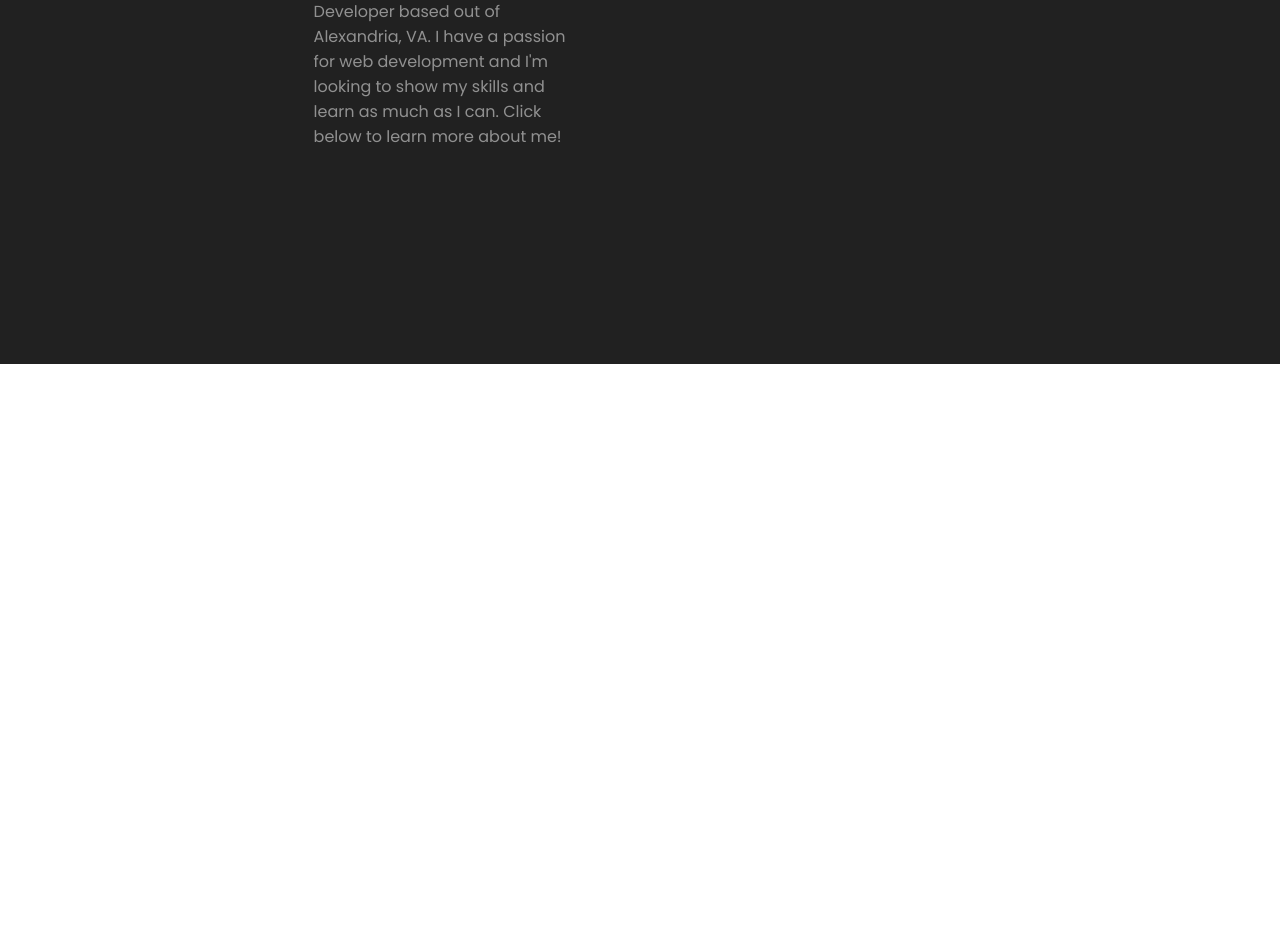
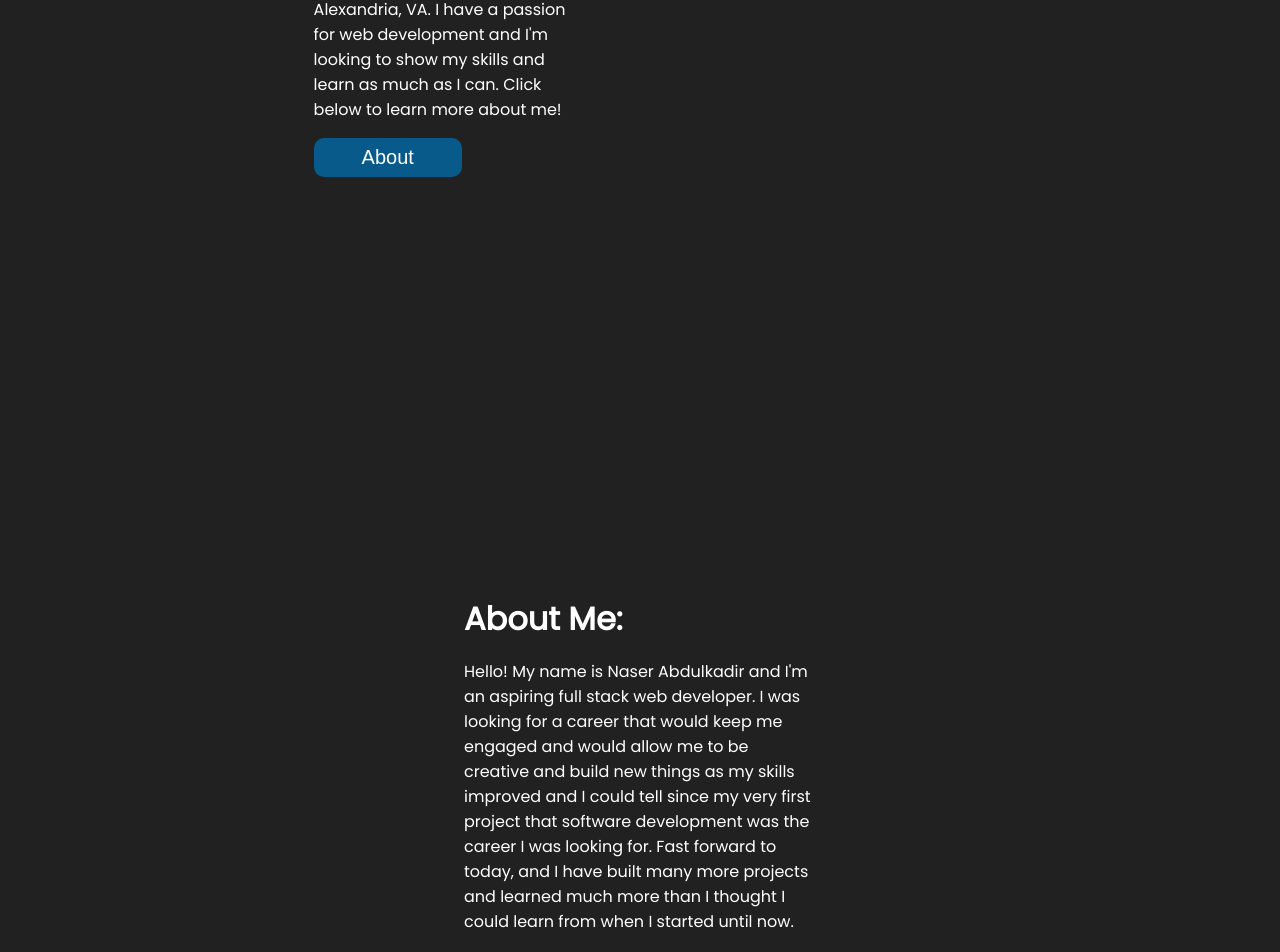
Before and after one commit to naser23/Portfolio, a React (Create React App) app: page / in a window 1280 px wide. Shown: the part 436-1388 px from the top of the page. Before the commit the page ends 800 px from the top, so only its background shows below. Built offline with nearby package versions, Linux system fonts and the light colour scheme.

Commit message:
Working on the about section but not pleased with the design so far. Might change it.

```diff
--- a/src/App.js
+++ b/src/App.js
@@ -1,5 +1,6 @@
 import Navbar from "./components/Navbars/Navbar";
 import Landing from "./pages/Landing";
+import About from "./pages/About";
 import "./styles/home.css";
 
 function App() {
@@ -7,6 +8,7 @@ function App() {
     <main className="HomePage">
       <Navbar />
       <Landing />
+      <About />
     </main>
   );
 }
--- /dev/null
+++ b/src/pages/About.js
@@ -0,0 +1,23 @@
+import React from "react";
+import "../styles/about.css";
+
+function About() {
+  return (
+    <section className="aboutPage">
+      <div className="aboutPageContent">
+        <h1 className="aboutPageHeader">About Me:</h1>
+        <p className="aboutMe">
+          Hello! My name is Naser Abdulkadir and I'm an aspiring full stack web
+          developer. I was looking for a career that would keep me engaged and
+          would allow me to be creative and build new things as my skills
+          improved and I could tell since my very first project that software
+          development was the career I was looking for. Fast forward to today,
+          and I have built many more projects and learned much more than I
+          thought I could learn from when I started until now.
+        </p>
+      </div>
+    </section>
+  );
+}
+
+export default About;
--- a/src/pages/Landing.js
+++ b/src/pages/Landing.js
@@ -1,16 +1,10 @@
 import React from "react";
-import { motion } from "framer-motion";
 import "../styles/landing.css";
 
 function Landing() {
   return (
     <section className="landingPage">
-      <motion.div
-        className="landingPageContent"
-        initial={{ opacity: 0.5 }}
-        animate={{ opactiy: 1 }}
-        transition={{ duration: 0.2 }}
-      >
+      <div className="landingPageContent">
         <h1 className="nameHeader">
           Naser <br /> Abdulkadir
         </h1>
@@ -20,7 +14,8 @@ function Landing() {
           have a passion for web development and I'm looking to show my skills
           and learn as much as I can. Click below to learn more about me!
         </p>
-      </motion.div>
+        <button className="aboutButton">About</button>
+      </div>
     </section>
   );
 }
--- /dev/null
+++ b/src/styles/about.css
@@ -0,0 +1,34 @@
+.aboutPage {
+  width: 100vw;
+  height: 100vh;
+  display: flex;
+  justify-content: center;
+  align-items: center;
+  padding: 0 2rem;
+}
+
+.aboutPageHeader {
+  font-size: 2rem;
+}
+
+@media (min-width: 567.98px) {
+  .aboutPageContent {
+    padding: 0 8rem;
+  }
+}
+
+@media (min-width: 767.98px) {
+}
+
+@media (min-width: 991.98px) {
+  .aboutPageContent {
+    width: 50%;
+  }
+
+  .aboutPageHeader {
+    margin-bottom: 1rem;
+  }
+}
+
+@media (min-width: 1199.98px) {
+}
--- a/src/styles/home.css
+++ b/src/styles/home.css
@@ -1,6 +1,6 @@
 .HomePage {
   width: 100vw;
-  min-height: 100vh;
+
   background-color: #212121;
   color: white;
   position: relative;
--- a/src/styles/landing.css
+++ b/src/styles/landing.css
@@ -15,6 +15,23 @@
 .landingSubHeader {
   font-size: 1.5rem;
   padding-bottom: 1rem;
+}
+
+.aboutButton {
+  font-size: 1.25rem;
+  padding: 0.5rem 3rem;
+  margin-top: 1rem;
+  background-color: #075a89;
+  border: none;
+  color: white;
+  border-radius: 10px;
+  transition: all 0.1s ease-in-out;
+}
+
+.aboutButton:hover {
+  cursor: pointer;
+  background-color: white;
+  color: #212121;
 }
 
 @media (min-width: 567.98px) {
--- a/src/styles/mobilenav.css
+++ b/src/styles/mobilenav.css
@@ -3,11 +3,11 @@
   height: 100vh;
   display: flex;
   justify-content: center;
-  position: absolute;
   top: 0;
   background-color: #212121;
   border: 1px solid white;
   transition: all 0.3s ease-in-out;
+  overflow: hidden;
 }
 
 .linkArea {
```
